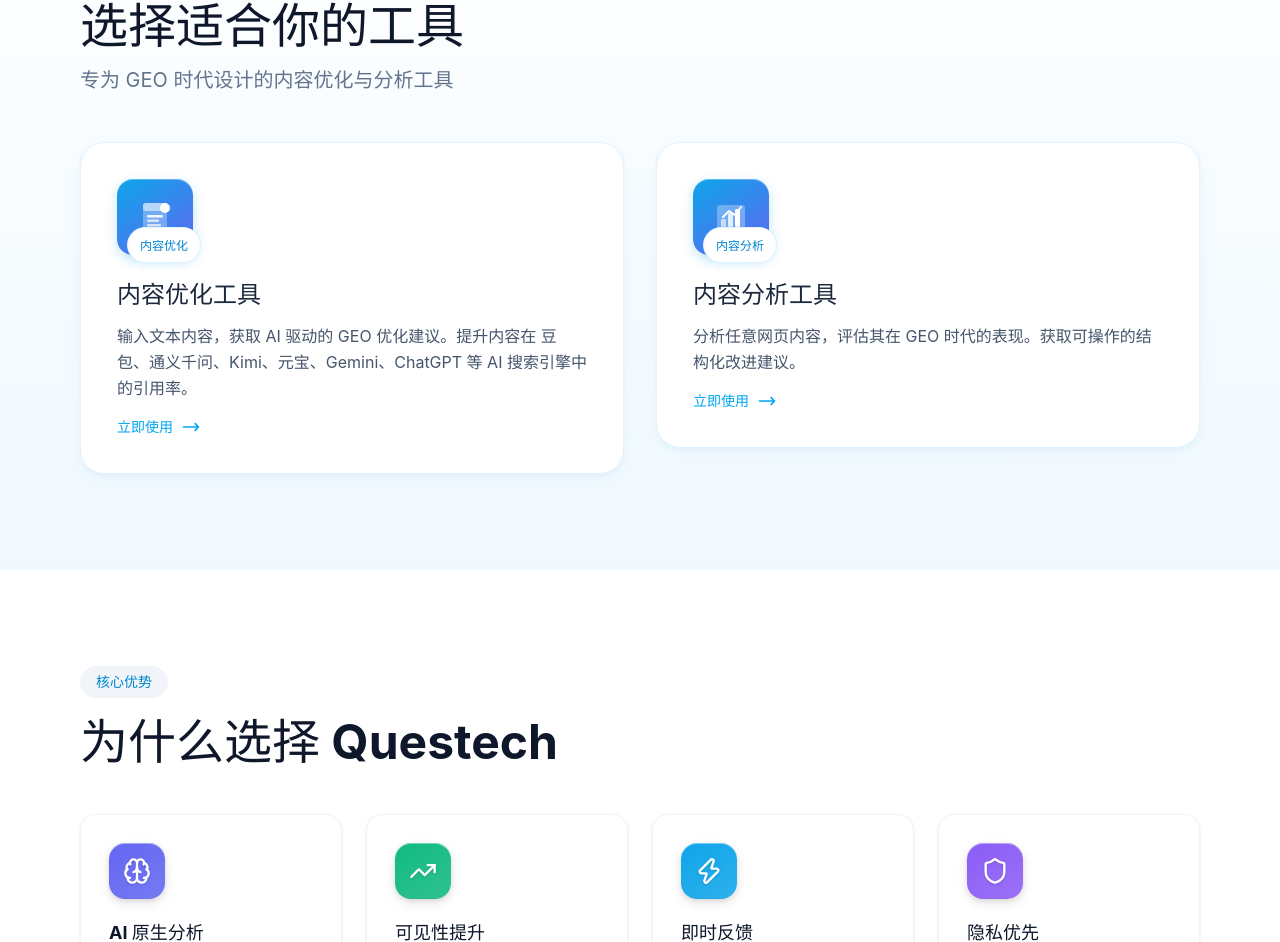
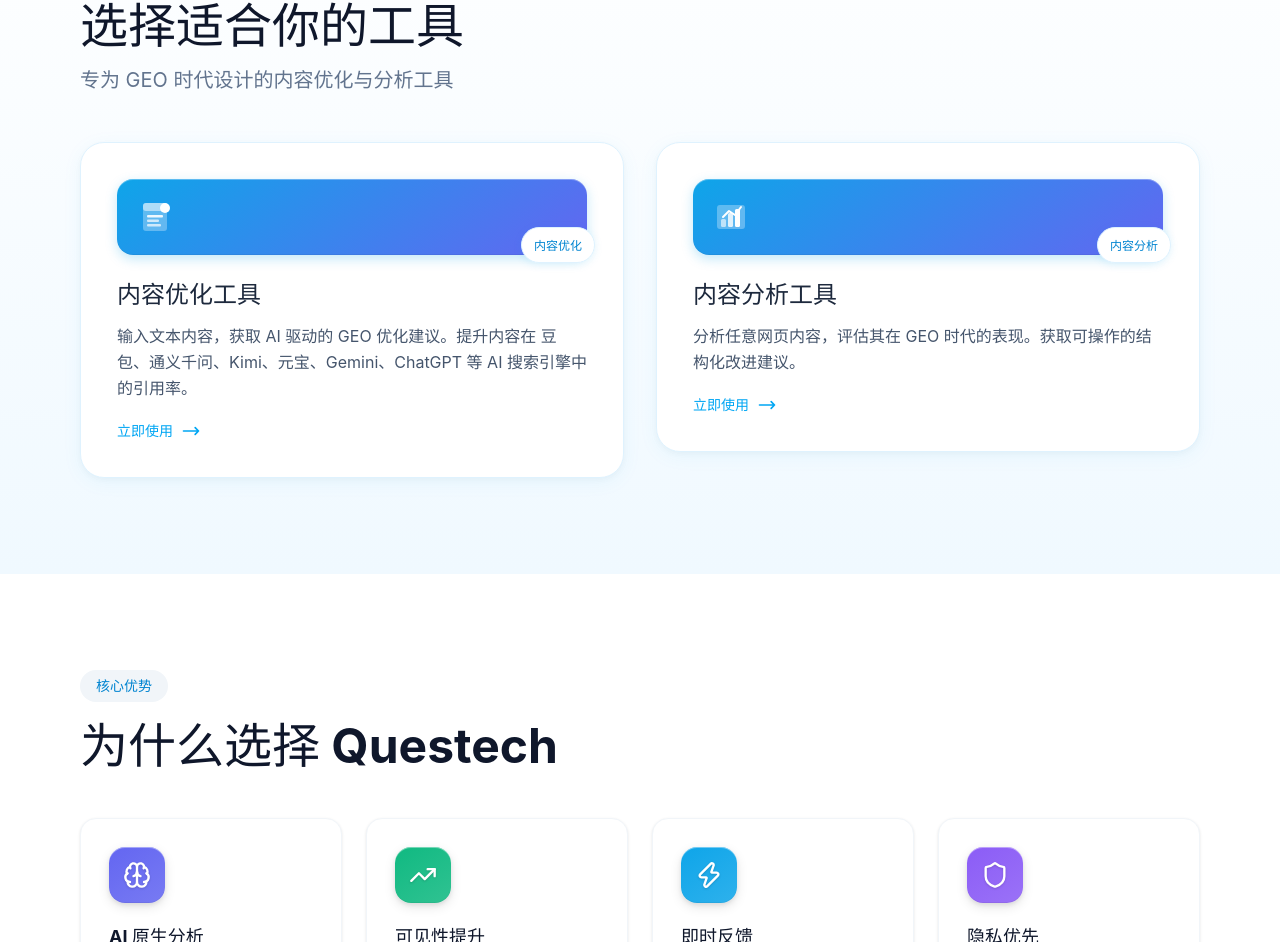
Before and after one commit to luanjian77-design/questech-geo-tools, a React (Vite) app: page / in a window 1280 px wide. Shown: the part 2601-3543 px from the top of the page. Built offline with nearby package versions, Linux system fonts and the light colour scheme.

Commit message:
fix: equal height tool cards at 240px

```diff
--- a/src/components/ToolCard.jsx
+++ b/src/components/ToolCard.jsx
@@ -7,10 +7,10 @@ export default function ToolCard({ id, title, description, category, Icon }) {
   return (
     <button
       onClick={handleClick}
-      className="group relative w-full bg-white rounded-3xl p-9 shadow-md hover:shadow-2xl transition-all duration-500 border border-sky-100 overflow-hidden text-left card-hover"
+      className="group relative w-full bg-white rounded-3xl p-9 shadow-md hover:shadow-2xl transition-all duration-500 border border-sky-100 overflow-hidden text-left card-hover flex flex-col"
       style={{
         boxShadow: '0 4px 20px rgba(14,165,233,0.06), 0 2px 8px rgba(0,0,0,0.04)',
-        minHeight: '220px',
+        minHeight: '240px',
       }}
     >
       {/* Background gradient on hover */}
@@ -19,7 +19,7 @@ export default function ToolCard({ id, title, description, category, Icon }) {
       {/* Subtle glow effect */}
       <div className="absolute -top-20 -right-20 w-40 h-40 bg-sky-400 rounded-full filter blur-3xl opacity-0 group-hover:opacity-10 transition-opacity duration-500" />
 
-      <div className="relative flex flex-col items-start gap-6 h-full">
+      <div className="relative flex flex-col h-full">
         {/* Icon container - iPhone style with 3D effect */}
         <div className="relative flex-shrink-0">
           <div
@@ -41,7 +41,7 @@ export default function ToolCard({ id, title, description, category, Icon }) {
         </div>
 
         {/* Content */}
-        <div className="flex-1 min-w-0 flex flex-col justify-between">
+        <div className="flex-1 flex flex-col justify-between mt-6">
           <div>
             <h3 className="text-2xl font-bold text-slate-800 mb-3 group-hover:text-sky-600 transition-colors duration-300">
               {title}
@@ -50,7 +50,7 @@ export default function ToolCard({ id, title, description, category, Icon }) {
           </div>
 
           {/* Arrow indicator */}
-          <div className="flex items-center gap-2 text-sky-500 font-medium mt-4">
+          <div className="flex items-center gap-2 text-sky-500 font-medium mt-5">
             <span className="text-sm">立即使用</span>
             <svg className="w-5 h-5 transform group-hover:translate-x-2 transition-transform duration-300" fill="none" viewBox="0 0 24 24" stroke="currentColor">
               <path strokeLinecap="round" strokeLinejoin="round" strokeWidth={2} d="M17 8l4 4m0 0l-4 4m4-4H3" />
```
